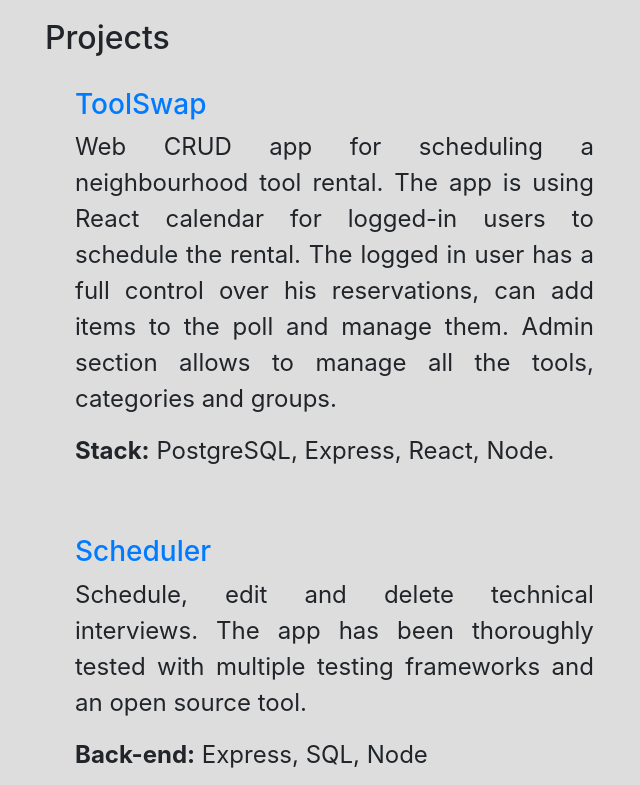
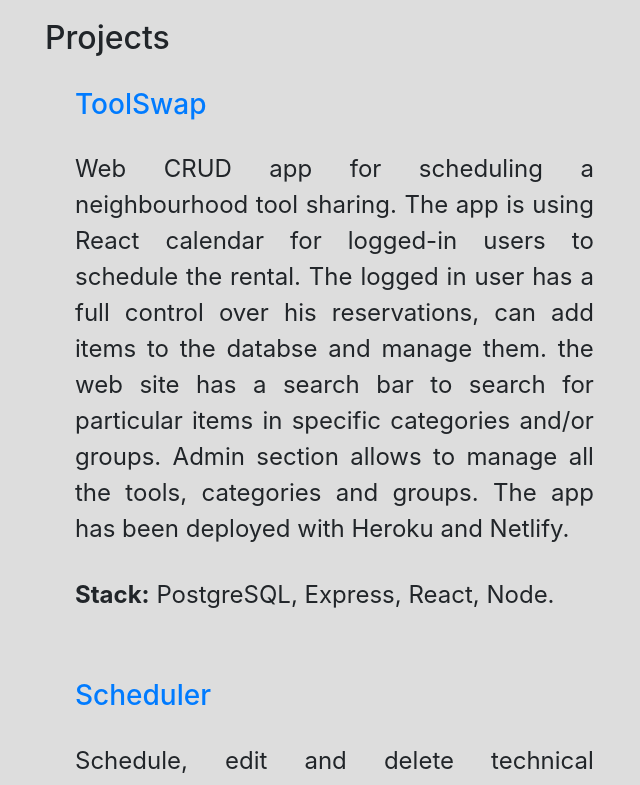
Before and after one commit to quackness/my-website, a React (Create React App) app in the folder client/: page / in a window 1280 px wide. Shown: the part 1560-2345 px from the top of the page, without its empty margins (5-645 px from the left). Built offline with nearby package versions, Linux system fonts and the light colour scheme; grey boxes are pictures that could not be loaded; some icons are missing.

Commit message:
add more text to projects

```diff
--- a/client/src/App.css
+++ b/client/src/App.css
@@ -111,6 +111,7 @@ ul li::before {
 .portfolio p {
   font-size: x-large;
   margin-right: 50px;
+  margin-top: 30px;
   text-align: justify;
 }
 
--- a/client/src/components/Footer.jsx
+++ b/client/src/components/Footer.jsx
@@ -1,6 +1,6 @@
 export default function Footer () {
   return (
-    <div class="footer">
+    <div className="footer">
     </div>
   )
   }
--- a/client/src/components/Portfolio.jsx
+++ b/client/src/components/Portfolio.jsx
@@ -11,14 +11,15 @@ export default function Portfolio() {
               </a>
             </h3>
             <p>
-              Web CRUD app for scheduling a neighbourhood tool rental. The app
+              Web CRUD app for scheduling a neighbourhood tool sharing. The app
               is using React calendar for logged-in users to schedule the
               rental. The logged in user has a full control over his
-              reservations, can add items to the poll and manage them. Admin
+              reservations, can add items to the databse and manage them. the web site has a search bar to search for particular items in specific categories and/or groups. Admin
               section allows to manage all the tools, categories and groups.
+              The app has been deployed with Heroku and Netlify.
             </p>
             <p>
-              {" "}
+
               <b>Stack:</b> PostgreSQL, Express, React, Node.
             </p>
           </div>
@@ -26,7 +27,7 @@ export default function Portfolio() {
             <iframe
               class="embed-responsive-item"
               src="https://www.youtube.com/embed/Tk4Sc80ZBsE"
-              allowfullscreen
+              allowFullScreen
             ></iframe>
           </div>
         </div>
@@ -39,9 +40,8 @@ export default function Portfolio() {
               </a>
             </h3>
             <p>
-              Schedule, edit and delete technical interviews. The app has been
-              thoroughly tested with multiple testing frameworks and an open
-              source tool.{" "}
+              Schedule, edit and delete technical interviews. The calendar side-bar updates the amount of remaining spots automatically based on the bookings.
+              The app has been deployed with Heroku and Netlify as well as thoroughly tested with multiple testing frameworks.
             </p>
             <p>
               <b>Back-end:</b> Express, SQL, Node
@@ -53,11 +53,11 @@ export default function Portfolio() {
               <b>Test:</b> Cypress, Jest, StoryBook
             </p>
           </div>
-          <div class="embed-responsive embed-responsive-16by9">
+          <div className="embed-responsive embed-responsive-16by9">
             <iframe
-              class="embed-responsive-item"
+              className="embed-responsive-item"
               src="https://www.youtube.com/embed/0F8iJJ1J-OQ"
-              allowfullscreen
+              allowFullScreen
             ></iframe>
           </div>
         </div>
@@ -76,11 +76,11 @@ export default function Portfolio() {
               CSS with an emphasis on mobile responsiveness.
             </p>
           </div>
-          <div class="embed-responsive embed-responsive-16by9">
+          <div className="embed-responsive embed-responsive-16by9">
               <iframe
-                class="embed-responsive-item"
+                className="embed-responsive-item"
                 src="https://www.youtube.com/embed/-VABYbK_jPI"
-                allowfullscreen
+                allowFullScreen
               ></iframe>
           </div>
           </div>
```
